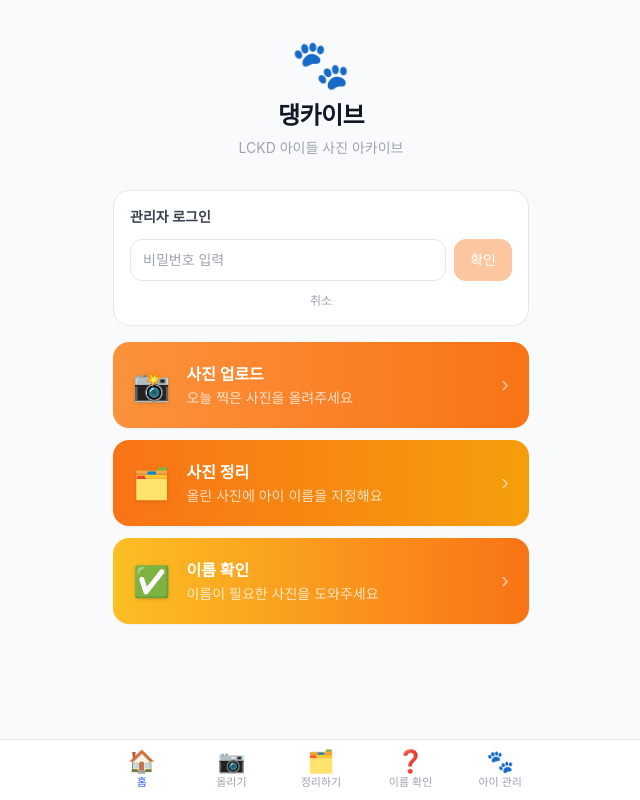
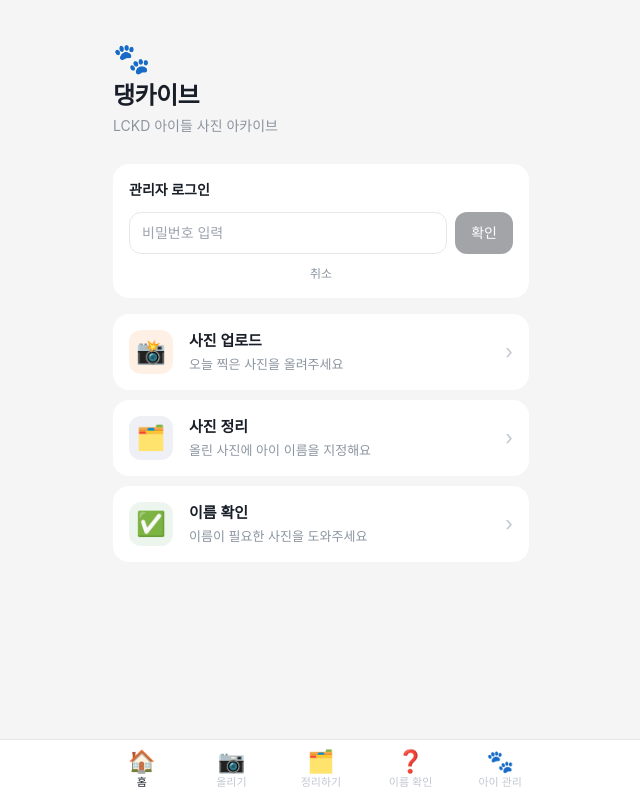
Before and after one commit to hiky2002/dangchive, a Next.js app: page / in a window 1280 px wide. Both pictures are taken after a click on the button "관리자 로그인". Shown: the whole page, without its empty margins (319-959 px from the left). Built offline with nearby package versions, Linux system fonts and the light colour scheme; no server answers.

Commit message:
design: 토스 스타일 디자인 시스템 전체 적용 (#191F28 다크 + #F5F5F5 배경 + 흰 카드)

```diff
--- a/app/layout.tsx
+++ b/app/layout.tsx
@@ -23,7 +23,7 @@ export default function RootLayout({
 }>) {
   return (
     <html lang="ko">
-      <body className="antialiased bg-gray-50 min-h-screen">
+      <body className="antialiased bg-[#F5F5F5] min-h-screen">
         <AuthGate>
           <KakaoInAppBanner />
           {/* pb-20: 하단 탭 네비게이션 높이(~64px) 만큼 여백 확보 */}
--- a/app/page.tsx
+++ b/app/page.tsx
@@ -7,21 +7,21 @@ const tabs = [
     label: "사진 업로드",
     emoji: "📸",
     description: "오늘 찍은 사진을 올려주세요",
-    color: "from-orange-400 to-orange-500",
+    iconBg: "#FFF0E6",
   },
   {
     href: "/sort",
     label: "사진 정리",
     emoji: "🗂️",
     description: "올린 사진에 아이 이름을 지정해요",
-    color: "from-orange-500 to-amber-500",
+    iconBg: "#EEF0F5",
   },
   {
     href: "/review",
     label: "이름 확인",
     emoji: "✅",
     description: "이름이 필요한 사진을 도와주세요",
-    color: "from-amber-400 to-orange-500",
+    iconBg: "#EDF6EE",
   },
 ];
 
@@ -30,10 +30,10 @@ export default function HomePage() {
     <main className="max-w-md mx-auto px-4 pt-10 pb-8">
 
       {/* 헤더 */}
-      <div className="text-center mb-8">
-        <p className="text-5xl mb-3">🐾</p>
-        <h1 className="text-2xl font-bold text-gray-900 tracking-tight">댕카이브</h1>
-        <p className="mt-1.5 text-gray-400 text-sm">LCKD 아이들 사진 아카이브</p>
+      <div className="mb-7">
+        <p className="text-3xl mb-1">🐾</p>
+        <h1 className="text-2xl font-bold text-[#191F28] tracking-tight">댕카이브</h1>
+        <p className="mt-1 text-[#8B95A1] text-sm">LCKD 아이들 사진 아카이브</p>
       </div>
 
       {/* 관리자 영역 — 카드 위 */}
@@ -42,19 +42,24 @@ export default function HomePage() {
       </div>
 
       {/* 메뉴 카드 */}
-      <div className="flex flex-col gap-3">
+      <div className="flex flex-col gap-2.5">
         {tabs.map((tab) => (
           <Link
             key={tab.href}
             href={tab.href}
-            className={`flex items-center gap-4 bg-gradient-to-r ${tab.color} rounded-2xl p-5 shadow-sm active:scale-95 transition-transform`}
+            className="flex items-center gap-4 bg-white rounded-2xl px-4 py-4 active:scale-[0.98] transition-transform"
           >
-            <span className="text-3xl drop-shadow">{tab.emoji}</span>
+            <div
+              className="w-11 h-11 rounded-xl flex items-center justify-center text-2xl shrink-0"
+              style={{ backgroundColor: tab.iconBg }}
+            >
+              {tab.emoji}
+            </div>
             <div>
-              <p className="font-bold text-white text-base">{tab.label}</p>
-              <p className="text-white/75 text-sm mt-0.5">{tab.description}</p>
+              <p className="font-semibold text-[#191F28] text-[15px]">{tab.label}</p>
+              <p className="text-[#8B95A1] text-[13px] mt-0.5">{tab.description}</p>
             </div>
-            <span className="ml-auto text-white/60 text-xl">›</span>
+            <span className="ml-auto text-[#C2C8D0] text-xl">›</span>
           </Link>
         ))}
       </div>
--- a/app/review/page.tsx
+++ b/app/review/page.tsx
@@ -94,13 +94,13 @@ function ReviewInner() {
     <main className="max-w-md mx-auto pb-8">
 
       {/* 헤더 */}
-      <div className="flex items-center gap-3 px-4 py-5 sticky top-0 bg-gray-50/95 backdrop-blur-sm z-10 border-b border-gray-100">
+      <div className="flex items-center gap-3 px-4 py-5 sticky top-0 bg-[#F5F5F5]/95 backdrop-blur-sm z-10 border-b border-gray-100">
         <Link href="/" className="text-gray-400 hover:text-gray-700 text-xl leading-none">
           ←
         </Link>
         <h1 className="text-base font-bold text-gray-900">이름 확인 필요</h1>
         {batches.length > 0 && (
-          <span className="ml-auto text-xs font-medium bg-orange-100 text-orange-700 px-2 py-0.5 rounded-full">
+          <span className="ml-auto text-xs font-medium bg-[#F0F0F0] text-[#191F28] px-2 py-0.5 rounded-full">
             {batches.length}건
           </span>
         )}
--- a/app/sort/page.tsx
+++ b/app/sort/page.tsx
@@ -268,7 +268,7 @@ function SortInner() {
         </p>
         <Link
           href="/upload"
-          className="inline-block bg-orange-500 text-white font-semibold px-6 py-3 rounded-2xl text-sm active:scale-95 transition"
+          className="inline-block bg-[#191F28] text-white font-semibold px-6 py-3 rounded-2xl text-sm active:scale-95 transition"
         >
           📸 사진 올리러 가기
         </Link>
@@ -282,7 +282,7 @@ function SortInner() {
     <main className="max-w-md mx-auto pb-56">
 
       {/* 헤더 */}
-      <div className="flex items-center justify-between px-4 py-4 sticky top-0 bg-gray-50/95 backdrop-blur-sm border-b border-gray-100 z-10">
+      <div className="flex items-center justify-between px-4 py-4 sticky top-0 bg-[#F5F5F5]/95 backdrop-blur-sm border-b border-gray-100 z-10">
         <div className="flex items-center gap-2.5">
           <Link href="/" className="text-gray-400 hover:text-gray-700 text-xl leading-none">
             ←
@@ -297,7 +297,7 @@ function SortInner() {
         {photos.length > 0 && (
           <button
             onClick={allSelected ? clearSelect : selectAll}
-            className="text-sm text-orange-500 font-medium"
+            className="text-sm text-[#8B95A1] font-medium"
           >
             {allSelected ? "전체 해제" : "전체 선택"}
           </button>
@@ -313,11 +313,11 @@ function SortInner() {
       <FailedPhotoBanner />
 
       {selectedIds.size > 0 && (
-        <div className="mx-4 mt-3 px-4 py-2.5 bg-blue-50 border border-blue-100 rounded-xl flex items-center justify-between">
-          <span className="text-sm font-medium text-blue-700">
+        <div className="mx-4 mt-3 px-4 py-2.5 bg-white rounded-xl flex items-center justify-between">
+          <span className="text-sm font-semibold text-[#191F28]">
             {selectedIds.size}장 선택됨
           </span>
-          <button onClick={clearSelect} className="text-xs text-blue-400 hover:text-blue-600">
+          <button onClick={clearSelect} className="text-xs text-[#8B95A1] hover:text-[#191F28]">
             해제
           </button>
         </div>
@@ -515,7 +515,7 @@ function PhotoCell({
   return (
     <div
       className={`relative aspect-square bg-gray-100 overflow-hidden cursor-pointer select-none
-        ${selected ? "ring-[3px] ring-inset ring-blue-500" : ""}`}
+        ${selected ? "ring-[3px] ring-inset ring-[#191F28]" : ""}`}
       onClick={handleClick}
       onMouseDown={startPress}
       onMouseUp={endPress}
@@ -533,8 +533,8 @@ function PhotoCell({
       />
 
       {selected && (
-        <div className="absolute inset-0 bg-blue-500/20">
-          <div className="absolute top-1.5 right-1.5 w-5 h-5 rounded-full bg-blue-500 shadow flex items-center justify-center">
+        <div className="absolute inset-0 bg-[#191F28]/20">
+          <div className="absolute top-1.5 right-1.5 w-5 h-5 rounded-full bg-[#191F28] shadow flex items-center justify-center">
             <svg
               className="w-3 h-3 text-white"
               fill="none"
@@ -599,7 +599,7 @@ function BottomBar({
           <button
             onClick={onSendToDrive}
             disabled={busy}
-            className="w-full bg-blue-500 text-white font-semibold py-3.5 rounded-2xl text-sm
+            className="w-full bg-[#191F28] text-white font-semibold py-3.5 rounded-2xl text-sm
                        disabled:opacity-40 active:scale-95 transition"
           >
             {actionLoading === "drive"
@@ -620,7 +620,7 @@ function BottomBar({
           <button
             onClick={onOpenDrawer}
             disabled={inactive}
-            className="flex-1 bg-orange-500 text-white font-semibold py-3.5 rounded-2xl text-sm
+            className="flex-1 bg-[#191F28] text-white font-semibold py-3.5 rounded-2xl text-sm
                        disabled:opacity-40 active:scale-95 transition"
           >
             이름 지정하기
--- a/app/upload/page.tsx
+++ b/app/upload/page.tsx
@@ -204,8 +204,8 @@ export default function UploadPage() {
         <button
           type="button"
           onClick={() => inputRef.current?.click()}
-          className="w-full border-2 border-dashed border-gray-300 rounded-2xl
-                     py-12 text-center hover:border-orange-400 transition-colors"
+          className="w-full border-2 border-dashed border-gray-200 rounded-2xl bg-white
+                     py-12 text-center hover:border-[#191F28] transition-colors"
         >
           <p className="text-5xl mb-3">📷</p>
           <p className="font-medium text-gray-700">사진을 선택하거나 촬영하세요</p>
@@ -266,9 +266,9 @@ export default function UploadPage() {
         <button
           type="button"
           onClick={() => inputRef.current?.click()}
-          className="mt-4 mb-2 w-full text-sm text-orange-500 font-medium
-                     border border-orange-200 rounded-xl py-2
-                     hover:bg-orange-50 active:scale-95 transition"
+          className="mt-4 mb-2 w-full text-sm text-[#8B95A1] font-medium
+                     border border-gray-200 rounded-xl py-2 bg-white
+                     hover:bg-gray-50 active:scale-95 transition"
         >
           + 다시 선택
         </button>
@@ -294,7 +294,7 @@ export default function UploadPage() {
           {isDone ? (
             <button
               onClick={() => router.push(`/sort?batch_id=${batchId}`)}
-              className="w-full bg-green-500 text-white font-semibold py-4 rounded-2xl
+              className="w-full bg-[#191F28] text-white font-semibold py-4 rounded-2xl
                          active:scale-95 transition"
             >
               이름 정리하러 가기 →
@@ -303,7 +303,7 @@ export default function UploadPage() {
             <button
               onClick={handleUpload}
               disabled={phase !== "ready" || doneCount === 0 || !online}
-              className="w-full bg-orange-500 text-white font-semibold py-4 rounded-2xl
+              className="w-full bg-[#191F28] text-white font-semibold py-4 rounded-2xl
                          disabled:opacity-40 active:scale-95 transition"
             >
               {isUploading
@@ -368,8 +368,8 @@ function StatusBanner({
   children: React.ReactNode;
 }) {
   const cls = {
-    orange: "bg-orange-50 border-orange-200 text-orange-700",
-    green:  "bg-green-50  border-green-200  text-green-700",
+    orange: "bg-white border-gray-100 text-[#191F28]",
+    green:  "bg-white border-gray-100 text-[#191F28]",
   }[color as "orange" | "green"];
   return (
     <div className={`mt-4 rounded-2xl border p-4 ${cls}`}>{children}</div>
@@ -378,9 +378,9 @@ function StatusBanner({
 
 function ProgressBar({ pct }: { pct: number }) {
   return (
-    <div className="mt-2 h-1.5 rounded-full overflow-hidden bg-orange-200">
+    <div className="mt-2 h-1.5 rounded-full overflow-hidden bg-gray-200">
       <div
-        className="h-full rounded-full transition-all duration-300 bg-orange-400"
+        className="h-full rounded-full transition-all duration-300 bg-[#191F28]"
         style={{ width: `${Math.min(pct, 100)}%` }}
       />
     </div>
--- a/components/AdminHomeSection.tsx
+++ b/components/AdminHomeSection.tsx
@@ -72,23 +72,23 @@ export function AdminHomeSection() {
         {pendingCount > 0 && (
           <Link
             href="/dogs"
-            className="flex items-center gap-3 bg-orange-50 border border-orange-200 rounded-2xl px-4 py-3 text-sm text-orange-800 hover:bg-orange-100 transition active:scale-95"
+            className="flex items-center gap-3 bg-white rounded-2xl px-4 py-3 text-sm active:scale-[0.98] transition"
           >
-            <span className="text-lg">🔔</span>
-            <span className="flex-1 font-medium">승인 요청 {pendingCount}건 대기 중</span>
-            <span className="text-orange-500 font-bold">→</span>
+            <div className="w-8 h-8 rounded-lg bg-[#FFF0E6] flex items-center justify-center text-base shrink-0">🔔</div>
+            <span className="flex-1 font-semibold text-[#191F28]">승인 요청 {pendingCount}건 대기 중</span>
+            <span className="text-[#C2C8D0] font-bold">›</span>
           </Link>
         )}
 
         {/* 관리자 상태 표시 */}
-        <div className="flex items-center justify-between bg-orange-50 border border-orange-100 rounded-2xl px-4 py-3">
-          <div className="flex items-center gap-2 text-sm text-orange-700">
+        <div className="flex items-center justify-between bg-white rounded-2xl px-4 py-3">
+          <div className="flex items-center gap-2 text-sm text-[#191F28]">
             <span>🔑</span>
-            <span className="font-medium">관리자 모드</span>
+            <span className="font-semibold">관리자 모드</span>
           </div>
           <button
             onClick={handleLogout}
-            className="text-xs text-orange-400 hover:text-orange-600 transition"
+            className="text-xs text-[#8B95A1] hover:text-[#191F28] transition"
           >
             로그아웃
           </button>
@@ -100,8 +100,8 @@ export function AdminHomeSection() {
   // ── 로그인 폼
   if (showLogin) {
     return (
-      <div className="bg-white border border-gray-200 rounded-2xl px-4 py-4 flex flex-col gap-3">
-        <p className="text-sm font-semibold text-gray-700">관리자 로그인</p>
+      <div className="bg-white rounded-2xl px-4 py-4 flex flex-col gap-3">
+        <p className="text-sm font-semibold text-[#191F28]">관리자 로그인</p>
         <div className="flex gap-2">
           <input
             type="password"
@@ -109,13 +109,13 @@ export function AdminHomeSection() {
             onChange={(e) => { setPassword(e.target.value); setLoginError(false); }}
             onKeyDown={(e) => e.key === "Enter" && handleLogin()}
             placeholder="비밀번호 입력"
-            className={`flex-1 border rounded-xl px-3 py-2.5 text-sm focus:outline-none focus:ring-2 focus:ring-orange-400
+            className={`flex-1 border rounded-xl px-3 py-2.5 text-sm focus:outline-none focus:ring-2 focus:ring-[#191F28]
               ${loginError ? "border-red-300 bg-red-50" : "border-gray-200"}`}
           />
           <button
             onClick={handleLogin}
             disabled={!password.trim() || checking}
-            className="px-4 py-2.5 bg-orange-500 text-white text-sm font-medium rounded-xl disabled:opacity-40 active:scale-95 transition"
+            className="px-4 py-2.5 bg-[#191F28] text-white text-sm font-medium rounded-xl disabled:opacity-40 active:scale-95 transition"
           >
             {checking ? "..." : "확인"}
           </button>
@@ -125,7 +125,7 @@ export function AdminHomeSection() {
         )}
         <button
           onClick={() => { setShowLogin(false); setPassword(""); setLoginError(false); }}
-          className="text-xs text-gray-400 hover:text-gray-600 text-center"
+          className="text-xs text-[#8B95A1] hover:text-[#191F28] text-center transition"
         >
           취소
         </button>
@@ -137,7 +137,7 @@ export function AdminHomeSection() {
   return (
     <button
       onClick={() => setShowLogin(true)}
-      className="w-full text-xs text-gray-400 hover:text-orange-500 text-center py-2 transition"
+      className="w-full text-xs text-[#C2C8D0] hover:text-[#8B95A1] text-center py-2 transition"
     >
       관리자 로그인
     </button>
--- a/components/BottomNav.tsx
+++ b/components/BottomNav.tsx
@@ -44,7 +44,7 @@ export function BottomNav() {
               key={tab.href}
               href={tab.href}
               className={`flex-1 flex flex-col items-center justify-center py-2.5 gap-0.5 text-[11px] font-medium transition-colors ${
-                active ? "text-blue-600" : "text-gray-400 hover:text-gray-600"
+                active ? "text-[#191F28]" : "text-[#C2C8D0] hover:text-[#8B95A1]"
               }`}
             >
               {/* 아이콘 + 뱃지 래퍼 */}
```
Also changed, not shown: app/dogs/page.tsx (+25 -25 lines).
